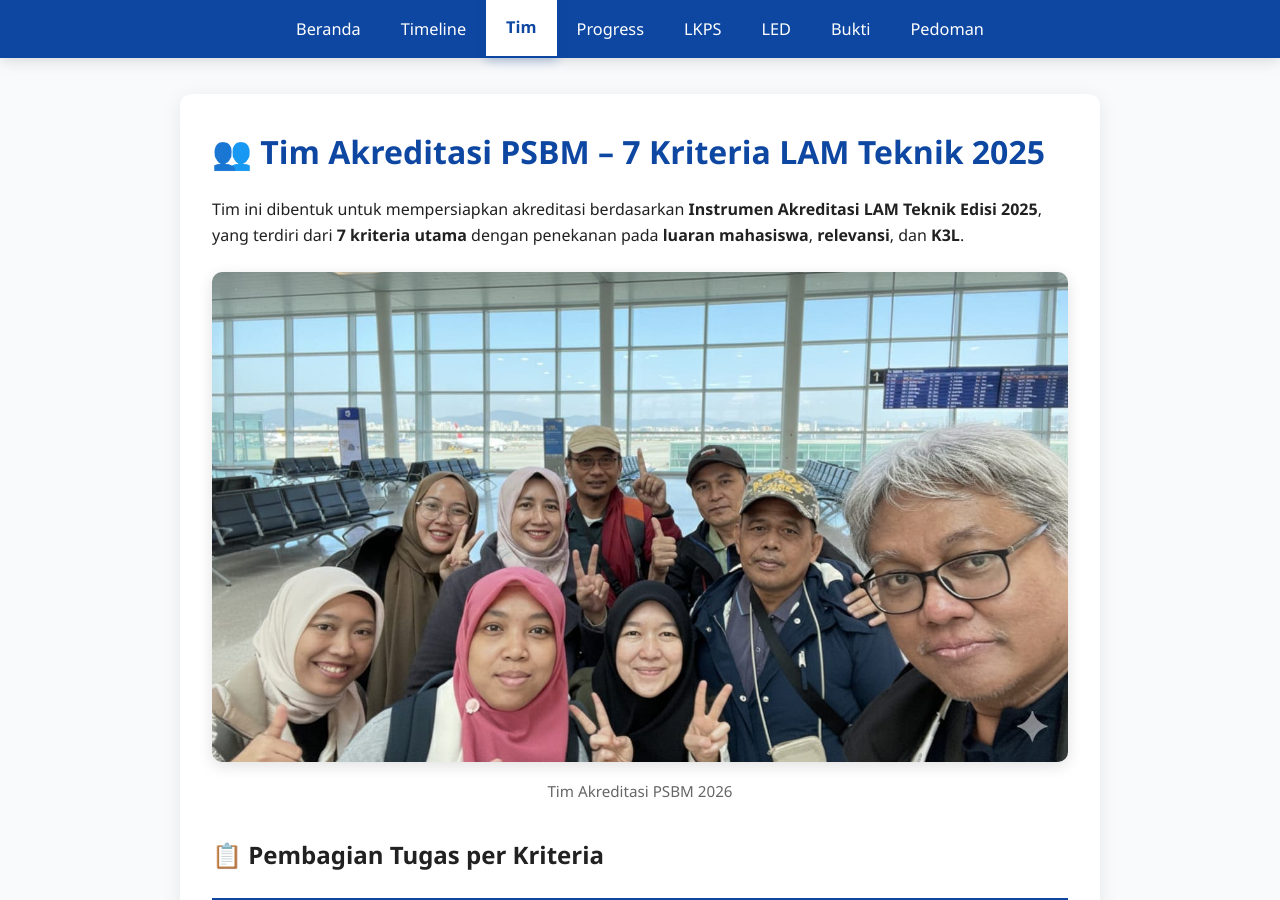
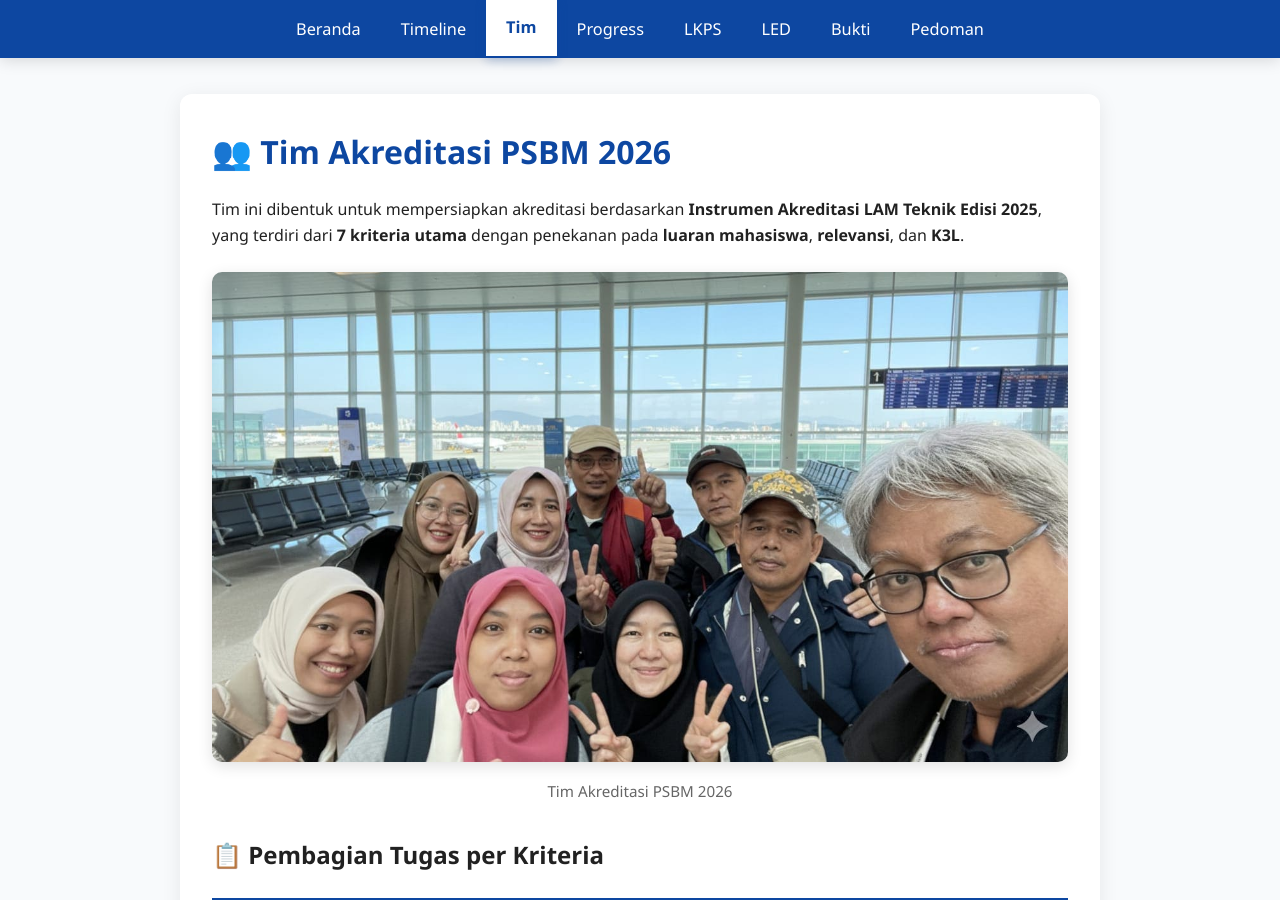
Before and after one commit to portal-psbm/aksibm-26, a Jekyll site: the page built from tim.md, in a window 1280 px wide and 900 px high. Built offline with Jekyll 4.4.1, drawn with Linux system fonts in a browser that asks for light colours.

Commit message:
Perbarui tim

```diff
--- a/tim.md
+++ b/tim.md
@@ -4,7 +4,7 @@ title: Tim Akreditasi
 permalink: /tim/
 ---
 
-# 👥 Tim Akreditasi PSBM – 7 Kriteria LAM Teknik 2025
+# 👥 Tim Akreditasi PSBM 2026
 
 Tim ini dibentuk untuk mempersiapkan akreditasi berdasarkan **Instrumen Akreditasi LAM Teknik Edisi 2025**, yang terdiri dari **7 kriteria utama** dengan penekanan pada **luaran mahasiswa**, **relevansi**, dan **K3L**.
 
```
